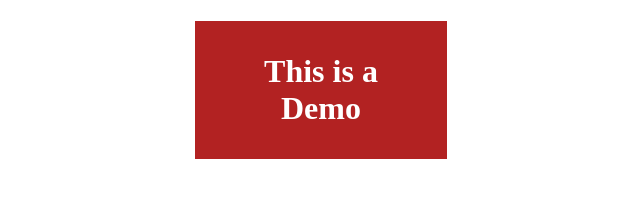
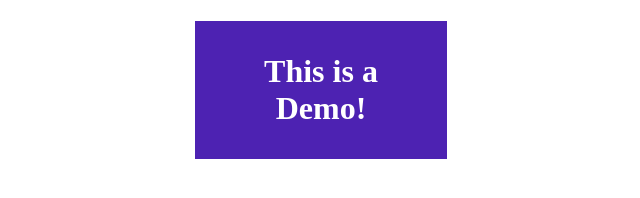
Before and after one commit to Anas0112/gitdemo, a plain HTML site: page index.html in a window 1280 px wide. Shown: the whole page, without its empty margins (319-959 px from the left). Drawn offline with Linux system fonts and the light colour scheme.

Commit message:
add index.html

```diff
--- a/index.html
+++ b/index.html
@@ -8,7 +8,7 @@
 </head>
 <body>
 	<div style="width: 20%; margin: auto">
-		<h1 style="color:#ffff; padding: 1em; background-color: firebrick; text-align: center">This is a Demo</h1>
+		<h1 style="color:#ffff; padding: 1em; background-color: rgb(77, 34, 178); text-align: center">This is a Demo!</h1>
 	</div>
 </body>
 </html>
```
